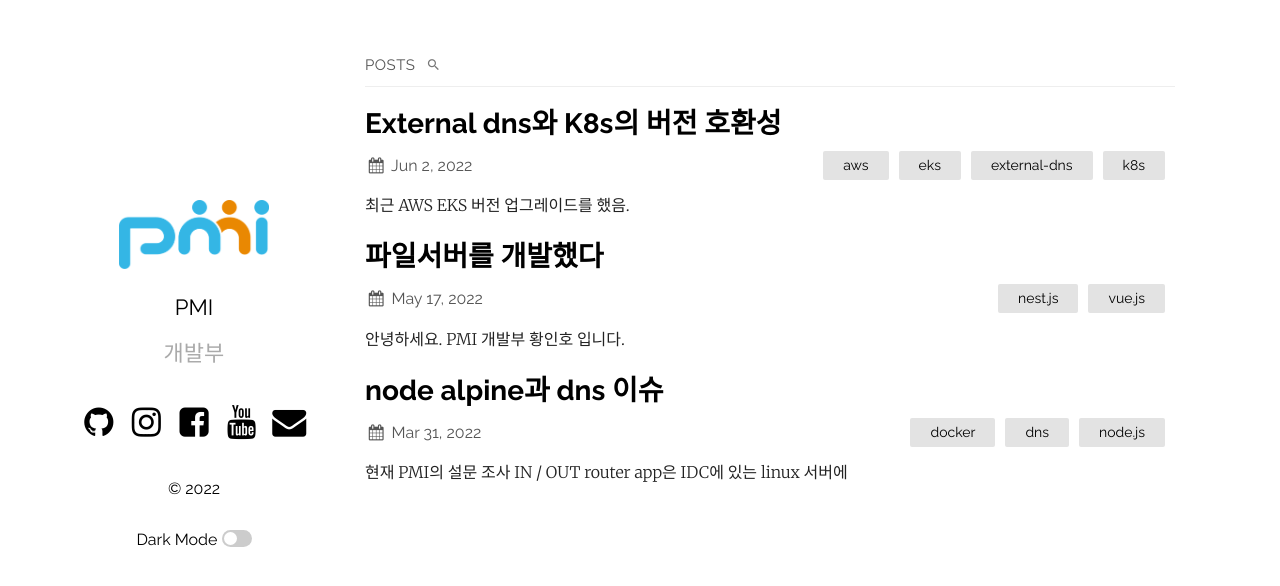
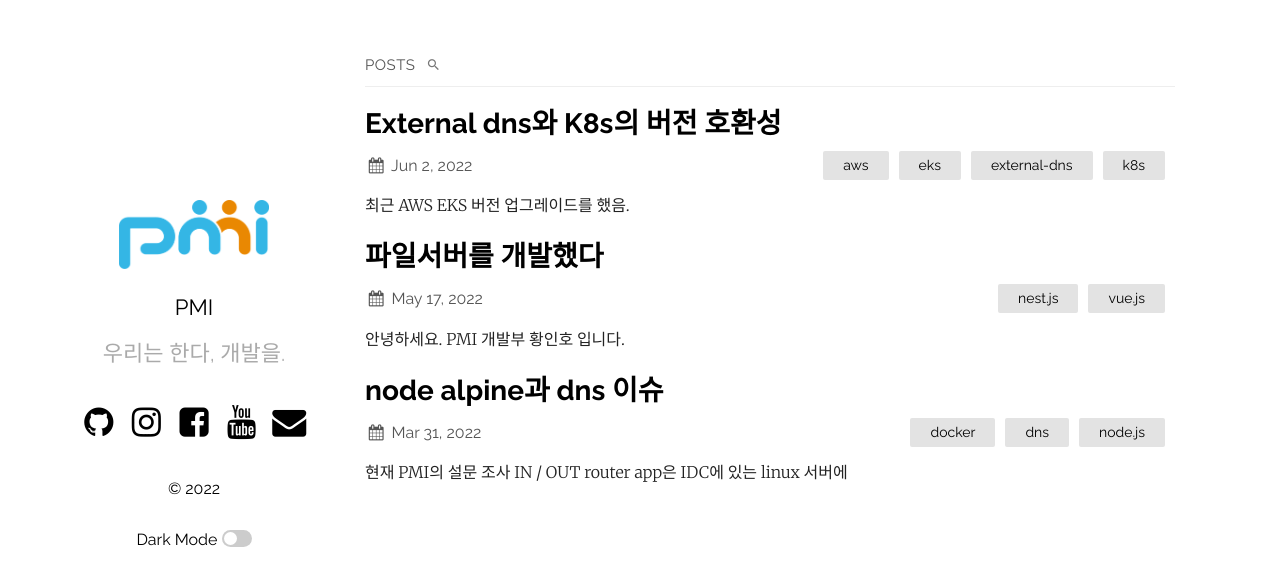
Before and after one commit to pmirnc-dev/pmirnc-dev.github.io, a Jekyll site: the page built from index.md, in a window 1280 px wide. Shown: the top 586 px of the page. Built offline with Jekyll 4.4.1, drawn with Linux system fonts in a browser that asks for light colours.

Commit message:
fix: 설명문 수정

```diff
--- a/_config.yml
+++ b/_config.yml
@@ -13,7 +13,7 @@ sass:
   sass_dir: _sass
 plainwhite:
   name: PMI
-  tagline: 개발부
+  tagline: 우리는 한다, 개발을.
   date_format: "%b %-d, %Y"
   sitemap: true # set to true to generate sitemap.xml content
   search: true # set to true to enable searchbar
```
